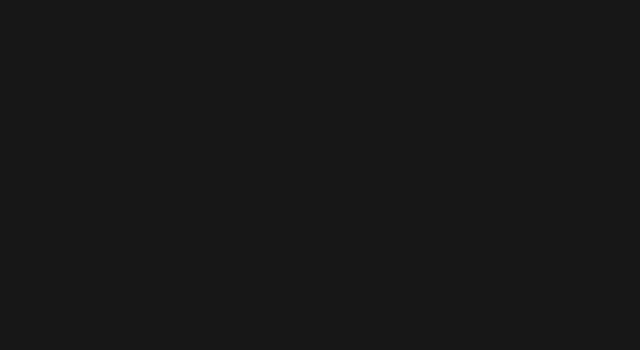
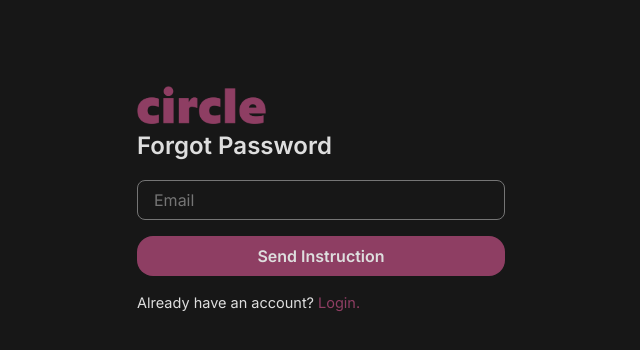
Before and after one commit to arrdix/circle-app, a React (Vite) app: page /help/forgot in a window 1280 px wide. Before the commit this address had no page. Shown: the top 350 px of the page, without its empty margins (319-959 px from the left). Built offline with nearby package versions, Linux system fonts and the light colour scheme.

Commit message:
chore: create layout mockup for forgot password page

```diff
--- a/src/App.tsx
+++ b/src/App.tsx
@@ -9,6 +9,7 @@ import ProfilePage from './pages/ProfilePage'
 import SearchPage from '@/pages/SearchPage'
 import LoginPage from '@/pages/LoginPage'
 import RegisterPage from '@/pages/RegisterPage'
+import ForgotPasswordPage from '@/pages/ForgotPasswordPage'
 
 function App() {
     const { pathname } = useLocation()
@@ -32,6 +33,7 @@ function App() {
                 </Route>
                 <Route path="/login" element={<LoginPage />} />
                 <Route path="/register" element={<RegisterPage />} />
+                <Route path="/help/forgot" element={<ForgotPasswordPage />} />
             </Routes>
         </div>
     )
--- /dev/null
+++ b/src/pages/ForgotPasswordPage.tsx
@@ -0,0 +1,41 @@
+import { Link as ReactLink } from 'react-router-dom'
+import {
+    Container,
+    Flex,
+    FormControl,
+    Text,
+    Image,
+    Link as CircleLink,
+    Box,
+} from '@chakra-ui/react'
+import { fontSizing } from '@/styles/style'
+
+import SolidButton from '@/components/buttons/SolidButton'
+import HollowInput from '@/components/inputs/HollowInput'
+
+function ForgotPasswordPage() {
+    return (
+        <Container height={'100vh'} width={'400px'}>
+            <Flex direction={'column'} gap={'1rem'} justifyContent={'center'} height={'50%'}>
+                <Image src={'/circle.png'} width={'35%'} />
+                <Text fontSize={fontSizing.bigger} fontWeight={'600'} mt={'-.75rem'}>
+                    Forgot Password
+                </Text>
+                <FormControl display={'flex'} flexDirection={'column'} gap={'.5rem'}>
+                    <HollowInput type={'email'} placeholder={'Email'} />
+                    <Box mt={'.5rem'}>
+                        <SolidButton text={'Send Instruction'} />
+                    </Box>
+                </FormControl>
+                <Text>
+                    Already have an account?
+                    <CircleLink as={ReactLink} to={'/login'} color={'circle.accent'} ml={'.25rem'}>
+                        Login.
+                    </CircleLink>
+                </Text>
+            </Flex>
+        </Container>
+    )
+}
+
+export default ForgotPasswordPage
```
